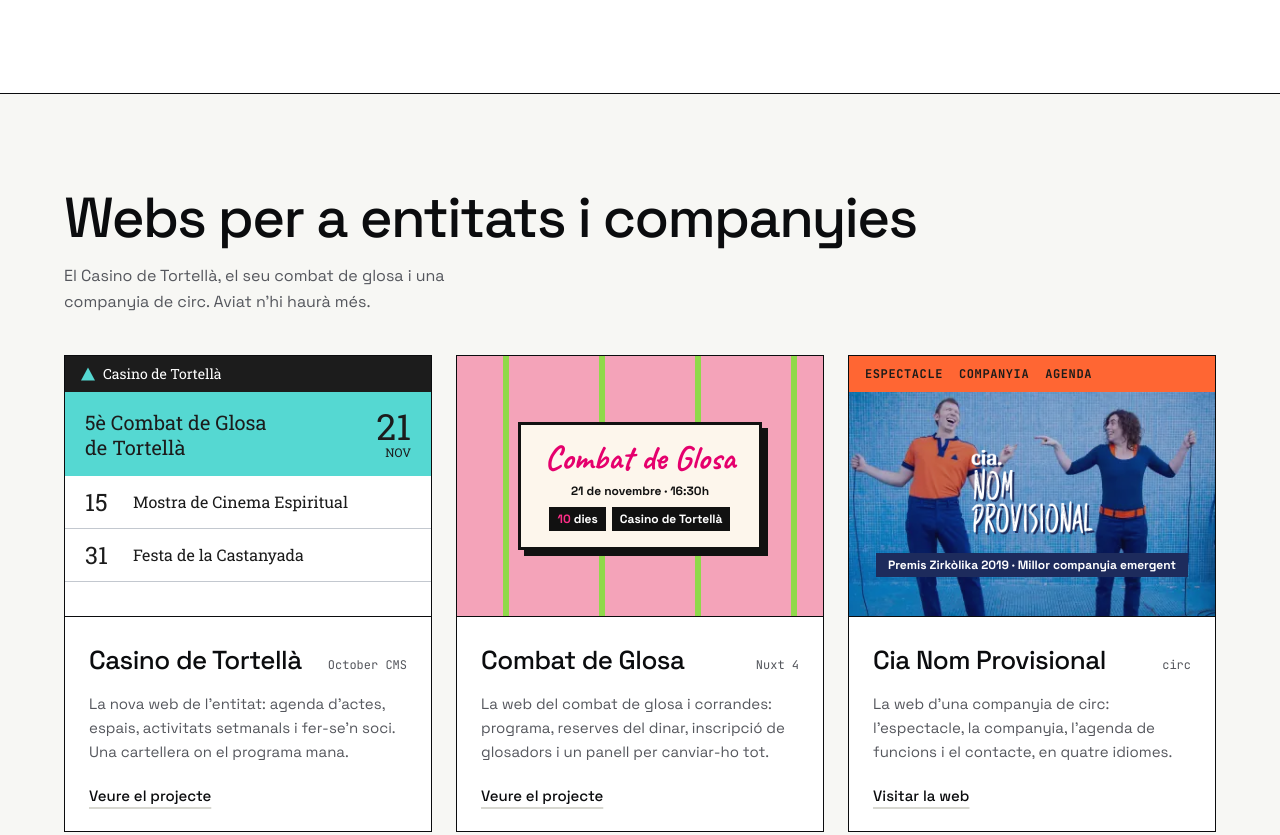
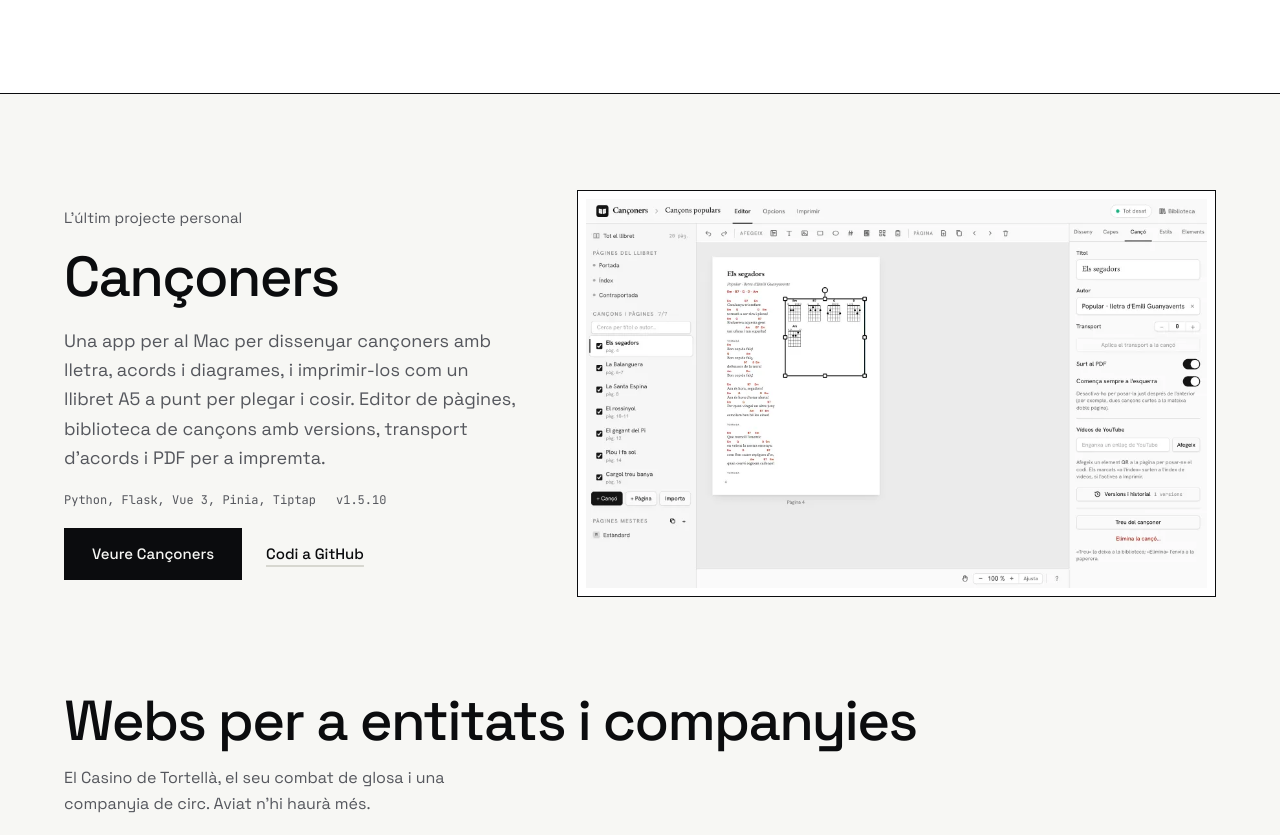
Before and after one commit to drarekx/cv, an Astro site: page / in a window 1280 px wide. Shown: the part 2405-3240 px from the top of the page. Built offline with nearby package versions, Linux system fonts and the light colour scheme; Astro itself is replaced by a stand-in of ours.

Commit message:
feat(home): feature Cançoners above the websites

```diff
--- a/src/pages/index.astro
+++ b/src/pages/index.astro
@@ -288,6 +288,33 @@ const goClass = 'mt-2 self-start text-[15px] font-medium underline decoration-li
       </div>
     </section>
 
+    <!-- Featured project: the newest and biggest personal one. -->
+    <section id="canconers" aria-labelledby="canconers-titol" class="mx-auto max-w-[1200px] px-6 pt-24">
+      <div class="grid items-center gap-x-14 gap-y-10 lg:grid-cols-[minmax(0,5fr)_minmax(0,7fr)]">
+        <div class="flex flex-col gap-5">
+          <p class="text-[15px] text-graphite">L'últim projecte personal</p>
+          <h2 id="canconers-titol" class="font-display text-[clamp(34px,4.4vw,58px)] leading-[1] font-medium tracking-[-0.03em]">Cançoners</h2>
+          <p class="max-w-[520px] text-lg leading-relaxed text-graphite">
+            Una app per al Mac per dissenyar cançoners amb lletra, acords i diagrames, i imprimir-los com un llibret A5 a punt
+            per plegar i cosir. Editor de pàgines, biblioteca de cançons amb versions, transport d'acords i PDF per a impremta.
+          </p>
+          <p class="flex flex-wrap gap-x-5 font-mono text-xs text-graphite"><span>Python, Flask, Vue 3, Pinia, Tiptap</span><span>{project('canconers').version}</span></p>
+          <div class="flex flex-wrap items-center gap-x-6 gap-y-3">
+            <a href="/canconers" class="flex min-h-[52px] items-center bg-ink px-7 text-[15px] font-medium text-paper hover:bg-fageda hover:text-ink">Veure Cançoners</a>
+            <a href={project('canconers').repo} class="flex min-h-11 items-center text-[15px] font-medium underline decoration-line decoration-2 underline-offset-[6px] hover:decoration-fageda">Codi a GitHub</a>
+          </div>
+        </div>
+        <a href="/canconers" class="block border border-ink bg-white p-2" tabindex="-1" aria-hidden="true">
+          <img
+            src="/img/canconers-editor-1600.webp"
+            srcset="/img/canconers-editor-960.webp 960w, /img/canconers-editor-1600.webp 1600w"
+            sizes="(min-width: 1200px) 660px, (min-width: 1024px) 56vw, 100vw"
+            width="1600" height="1000" alt="" loading="lazy" decoding="async" class="block h-auto w-full"
+          />
+        </a>
+      </div>
+    </section>
+
     <section id="webs" aria-labelledby="webs-titol" class="mx-auto flex max-w-[1200px] flex-col gap-10 px-6 pt-24 pb-20">
       <div class="flex flex-wrap items-end justify-between gap-x-12 gap-y-4">
         <h2 id="webs-titol" class="font-display text-[clamp(34px,4.4vw,58px)] leading-[1] font-medium tracking-[-0.03em]">Webs per a entitats i companyies</h2>
```
